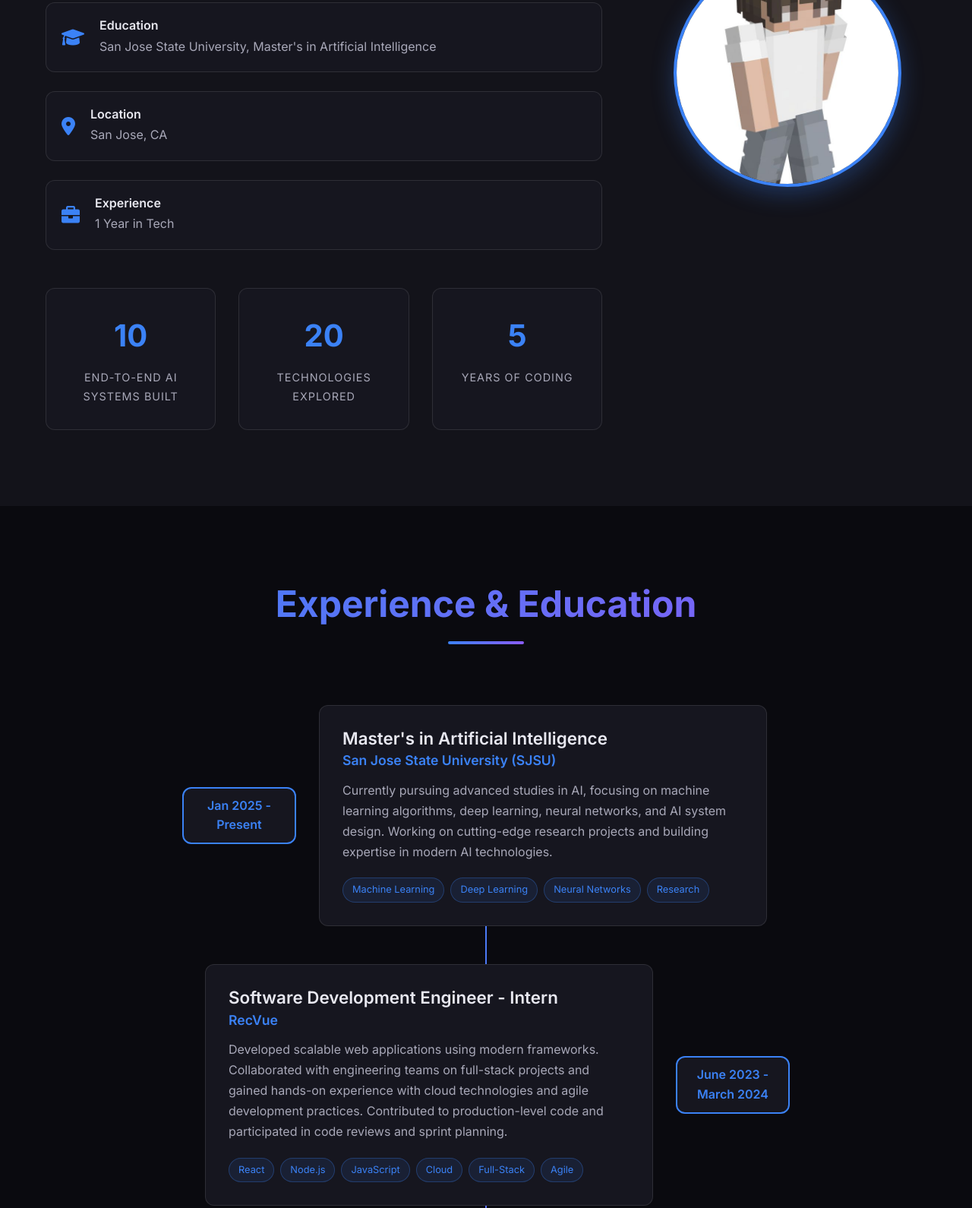
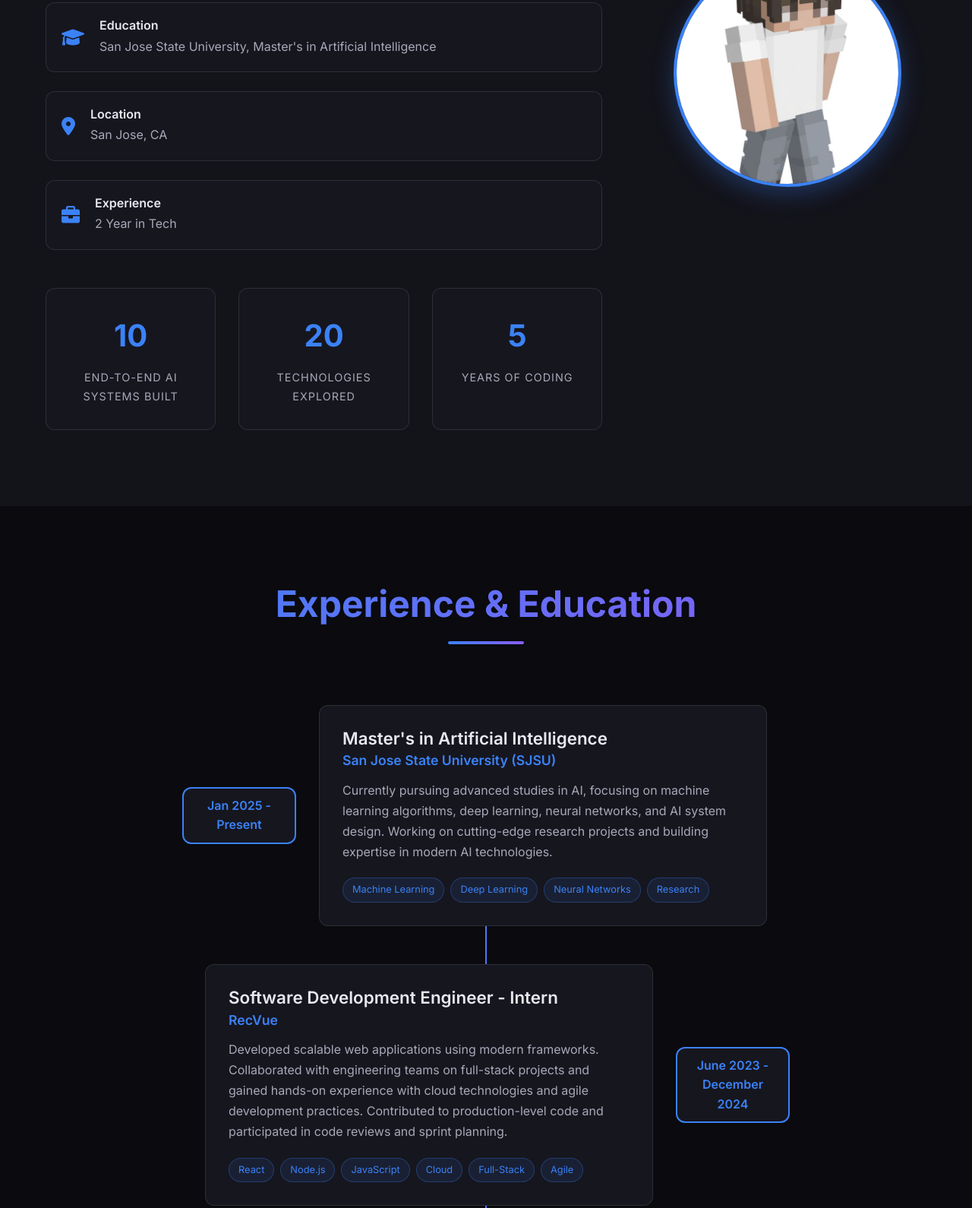
Before and after one commit to sravan1023/Portfolio, a plain HTML site: page index.html in a window 1280 px wide. Shown: the part 1435-3025 px from the top of the page at 76% size. Drawn offline with Linux system fonts and the light colour scheme.

Commit message:
Updated projects

```diff
--- a/index.html
+++ b/index.html
@@ -142,7 +142,7 @@
                             <i class="fas fa-briefcase"></i>
                             <div>
                                 <h4>Experience</h4>
-                                <p>1 Year in Tech</p>
+                                <p>2 Year in Tech</p>
                             </div>
                         </div>
                     </div>
@@ -201,7 +201,7 @@
                     </div>
                 </div>
                 <div class="timeline-item">
-                    <div class="timeline-date">June 2023 - March 2024</div>
+                    <div class="timeline-date">June 2023 - December 2024</div>
                     <div class="timeline-content">
                         <h3>Software Development Engineer - Intern</h3>
                         <h4>RecVue</h4>
@@ -927,4 +927,5 @@
     <!-- Scripts -->
     <script src="assets/js/script.js"></script>
 </body>
+
 </html>
```
